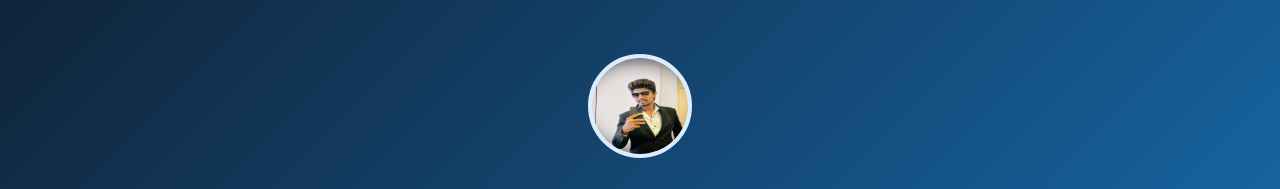
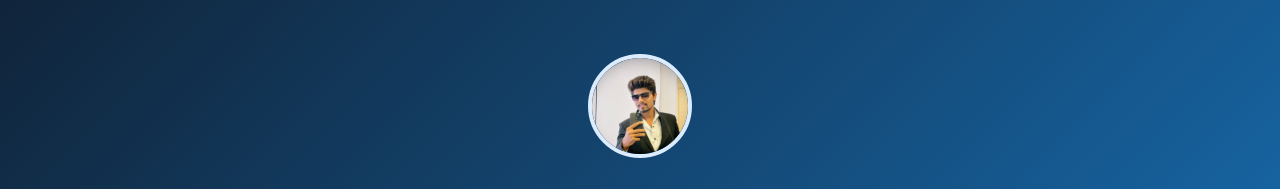
Before and after one commit to SurajS1213/suraj-supekar, a plain HTML site: page index.html in a window 1280 px wide. Shown: the top 189 px of the page. Drawn offline with Linux system fonts and the light colour scheme.

Commit message:
Update index.html

```diff
--- a/index.html
+++ b/index.html
@@ -20,7 +20,16 @@
 :root{--navy:#10243a;--blue:#1769aa;--light:#f3f6fa;--ink:#1d2935}
 *{box-sizing:border-box}body{margin:0;font-family:Arial,sans-serif;background:var(--light);color:var(--ink);line-height:1.6}
 header{background:linear-gradient(135deg,#10243a,#1769aa);color:#fff;padding:54px 20px;text-align:center}
-.avatar{width:104px;height:104px;border-radius:50%;background:#fff;color:#1769aa;display:grid;place-items:center;font-size:38px;font-weight:bold;margin:0 auto 16px;border:4px solid #dcecff}
+.avatar {
+  width: 104px;
+  height: 104px;
+  border-radius: 50%;
+  object-fit: cover;
+  object-position: center 30%;
+  display: block;
+  margin: 0 auto 16px;
+  border: 4px solid #dcecff;
+}
 h1{margin:8px 0;font-size:clamp(30px,6vw,42px)}header p{margin:4px auto;max-width:650px}
 main{max-width:850px;margin:28px auto;padding:0 16px}.card{background:#fff;border-radius:16px;padding:24px;margin:18px 0;box-shadow:0 5px 20px #10243a12}
 h2{margin-top:0;color:var(--navy)}.links{display:flex;flex-wrap:wrap;gap:10px}
```
